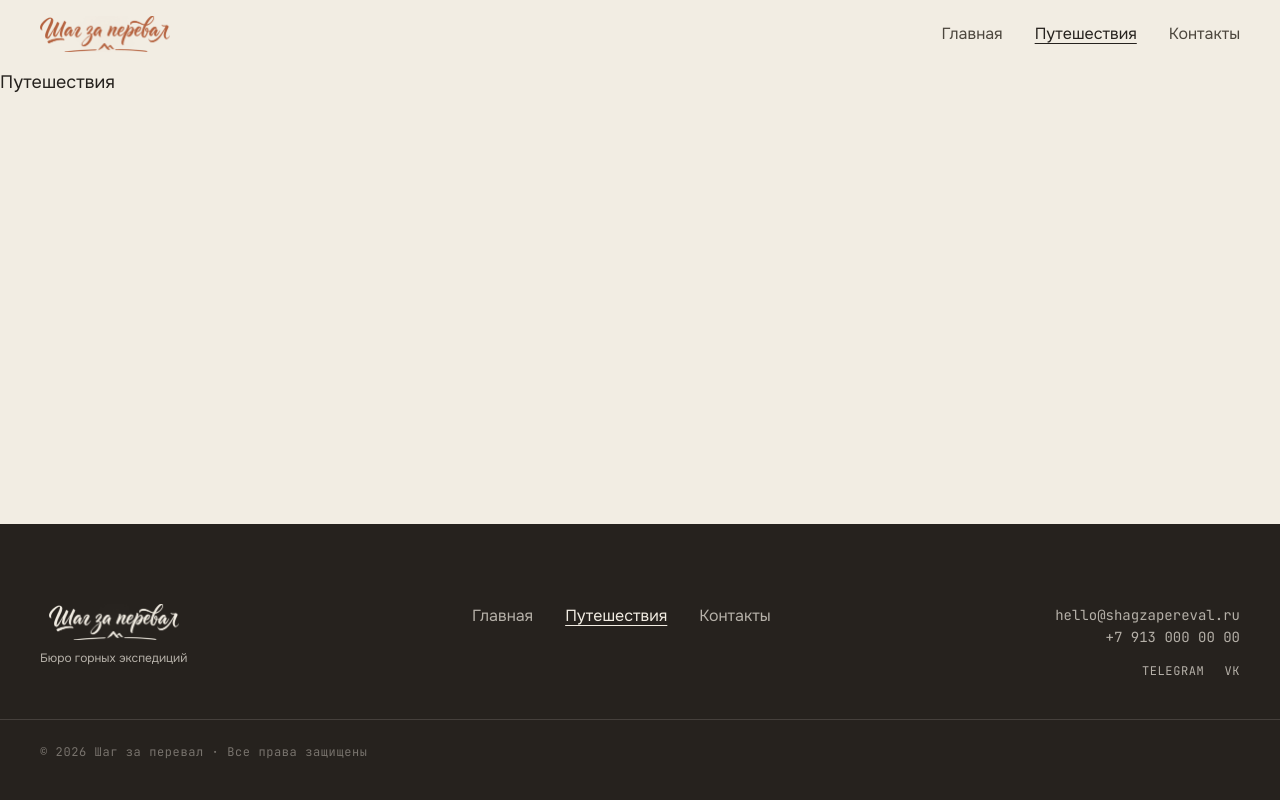
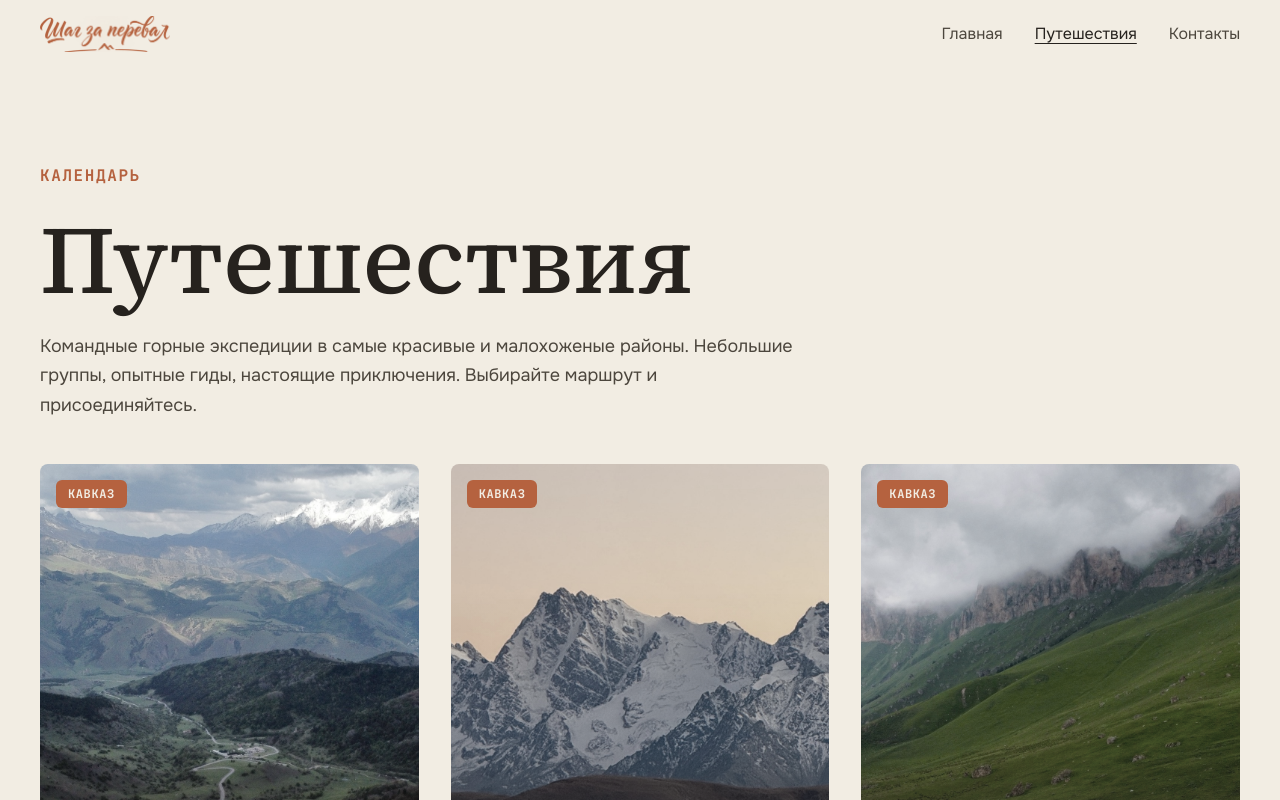
Before and after one commit to Stillonov/sz-shag-za-pereval, a Next.js app: page /trips in a window 1280 px wide. Shown: the top 800 px of the page. Built offline with nearby package versions, Linux system fonts and the light colour scheme.

Commit message:
Build the /trips listing page
Reuses SectionLabel, TripCard, and existing typography tiers instead
of new values. Introduces a "Page <h1>" tier one step above the
in-page "big h2", matching the design's larger page-title scale.

```diff
--- a/src/app/(pages)/trips/page.tsx
+++ b/src/app/(pages)/trips/page.tsx
@@ -1,3 +1,25 @@
+import { Container } from '@/components/Container';
+import { SectionLabel } from '@/components/SectionLabel';
+import { TripCard } from '@/components/TripCard';
+
+import { trips } from '@/content/trips';
+
 export default function TripsPage() {
-  return <p className="font-sans text-base md:text-lg">Путешествия</p>;
+  return (
+    <section className="py-24">
+      <Container>
+        <SectionLabel className="mb-6">Календарь</SectionLabel>
+        <h1 className="font-serif text-5xl font-medium md:text-8xl">Путешествия</h1>
+        <p className="text-taupe mt-6 max-w-prose text-base leading-relaxed md:text-lg">
+          Командные горные экспедиции в самые красивые и малохоженые районы. Небольшие группы,
+          опытные гиды, настоящие приключения. Выбирайте маршрут и присоединяйтесь.
+        </p>
+        <div className="mt-11 grid grid-cols-1 gap-8 sm:grid-cols-2 lg:grid-cols-3">
+          {trips.map((trip) => (
+            <TripCard key={trip.id} trip={trip} />
+          ))}
+        </div>
+      </Container>
+    </section>
+  );
 }
```
Also changed, not shown: 1 other file (tests, documents, lock files or other folders).
